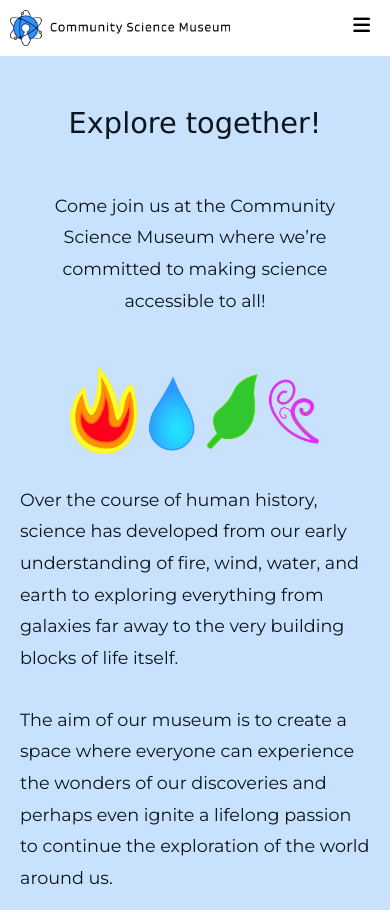
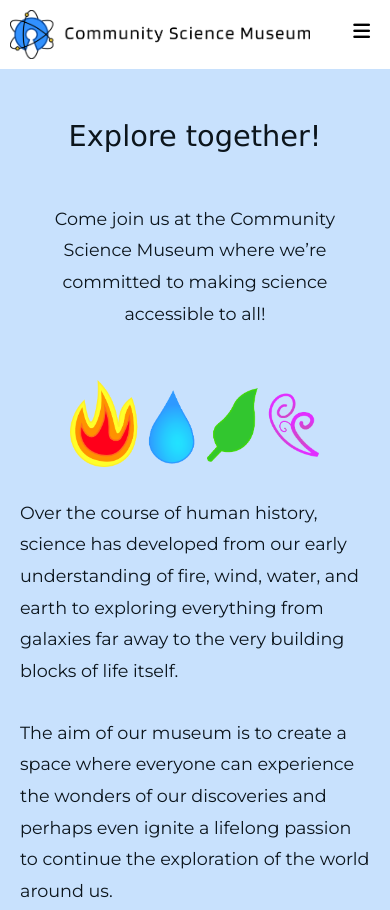
Before and after one commit to Lilleberg/semproj1-portfolio, a plain HTML site: page index.html in a window 390 px wide. Shown: the top 910 px of the page. Drawn offline with Linux system fonts and the light colour scheme; a web font is replaced by a local one.

Commit message:
fixed logo size

```diff
--- a/css/imports/global_small_screen.css
+++ b/css/imports/global_small_screen.css
@@ -1,6 +1,6 @@
 @media only screen and (max-width: 500px) {
   .logo {
-    width: 220px;
+    width: 90%;
   }
 
   .navbar {
```
